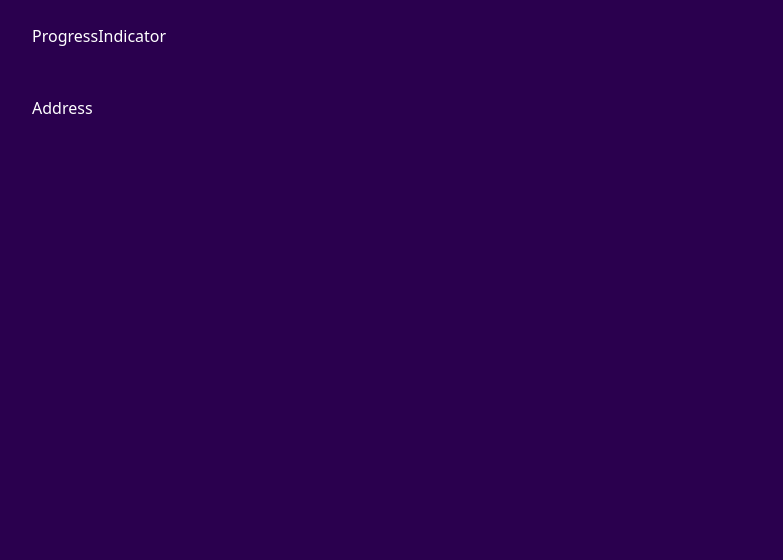
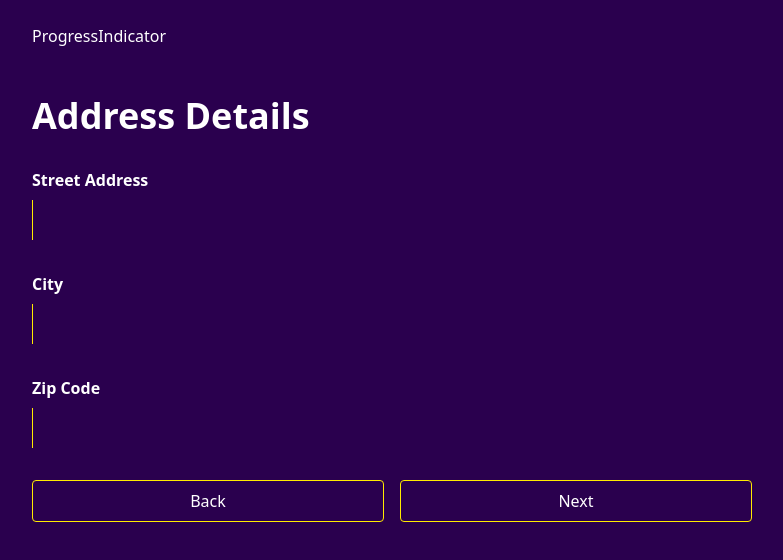
Before and after one commit to EslamMhamed/Multi-Step-Form, a React (Vite) app: page /address in a window 1280 px wide. Shown: the top 560 px of the page, without its empty margins (248-1031 px from the left). Built offline with nearby package versions, Linux system fonts and the light colour scheme.

Commit message:
Address Page

```diff
--- a/src/pages/Address.tsx
+++ b/src/pages/Address.tsx
@@ -1,7 +1,76 @@
+import { useReducer } from "react"
+import { useNavigate } from "react-router-dom"
+
+
+
+type FormData = {
+  addreesInfo : {
+    street: string,
+    city: string,
+    zipCode: string,
+  }
+}
+
+type FormAction = {
+  type: "UPDATE_ADDRESS_INFO",
+  payload: Partial<FormData["addreesInfo"]>
+}
+
+const initialAddreesInfo= {
+  street : "",
+  city : "",
+  zipCode : "",
+}
 
 function Address() {
+
+  const navigation = useNavigate()
+
+  const [state, dispatch] = useReducer(AddressReducer, initialAddreesInfo)
+
+  function AddressReducer(state: FormData["addreesInfo"], action: FormAction){
+    return {...state, ...action.payload}
+  }
+
+  function nextPage(e:React.FormEvent){
+    e.preventDefault()
+    navigation("/Preferences")
+  }
+
   return (
-    <div>Address</div>
+    <form onSubmit={nextPage} className="flex flex-col gap-y-8 " >
+      <h1 className="text-4xl font-bold">Address Details</h1>
+      <div className="flex flex-col gap-y-2">
+        <label htmlFor="street" className="font-bold">Street Address </label>
+        <input onChange={(e) => dispatch({
+          type: "UPDATE_ADDRESS_INFO",
+          payload: {street: e.target.value}
+        })}
+        value={state.street}
+         type="text" id="street" name="street" required className="border-l border-[#ffeb00] p-2 focus:rounded-sm focus:text-[#2a004e] text-[#ffeb00] font-bold outline-none focus:bg-[#ffeb00]"  />
+      </div>
+      <div className="flex flex-col gap-y-2">
+        <label htmlFor="city" className="font-bold">City</label>
+        <input value={state.city} type="text" id="city" name="city" required className="border-l border-[#ffeb00] p-2 focus:rounded-sm focus:text-[#2a004e] text-[#ffeb00] font-bold outline-none focus:bg-[#ffeb00]  " onChange={(e) => dispatch({
+          type: "UPDATE_ADDRESS_INFO",
+          payload: {city: e.target.value}
+        })} />
+      </div>
+      <div className="flex flex-col gap-y-2">
+        <label htmlFor="zip" className="font-bold">Zip Code</label>
+        <input onChange={(e) => dispatch({
+          type: "UPDATE_ADDRESS_INFO",
+          payload: {zipCode: e.target.value}
+        })} value={state.zipCode} type="text" id="zip" name="zip" required className="border-l border-[#ffeb00] p-2 focus:rounded-sm focus:text-[#2a004e] text-[#ffeb00] font-bold outline-none focus:bg-[#ffeb00]  "   />
+      </div>
+      <div className="flex gap-4 *:basis-1/2">
+        <button className="p-2 border border-[#ffeb00] rounded-sm transition-colors hover:bg-[#ffeb00] hover:text-[#2a004e]   "
+        onClick={()=> navigation("/")}
+        >Back</button>
+        <button className="p-2 border border-[#ffeb00] rounded-sm transition-colors hover:bg-[#ffeb00] hover:text-[#2a004e]   "
+        >Next</button>
+      </div>
+    </form>
   )
 }
 
```
